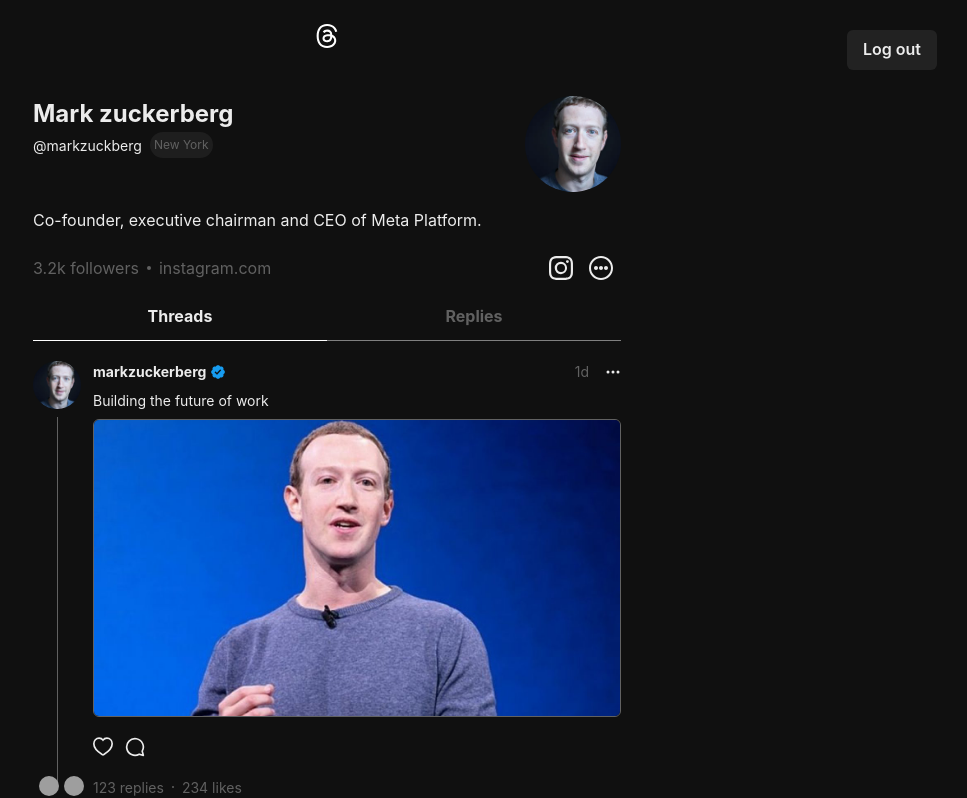
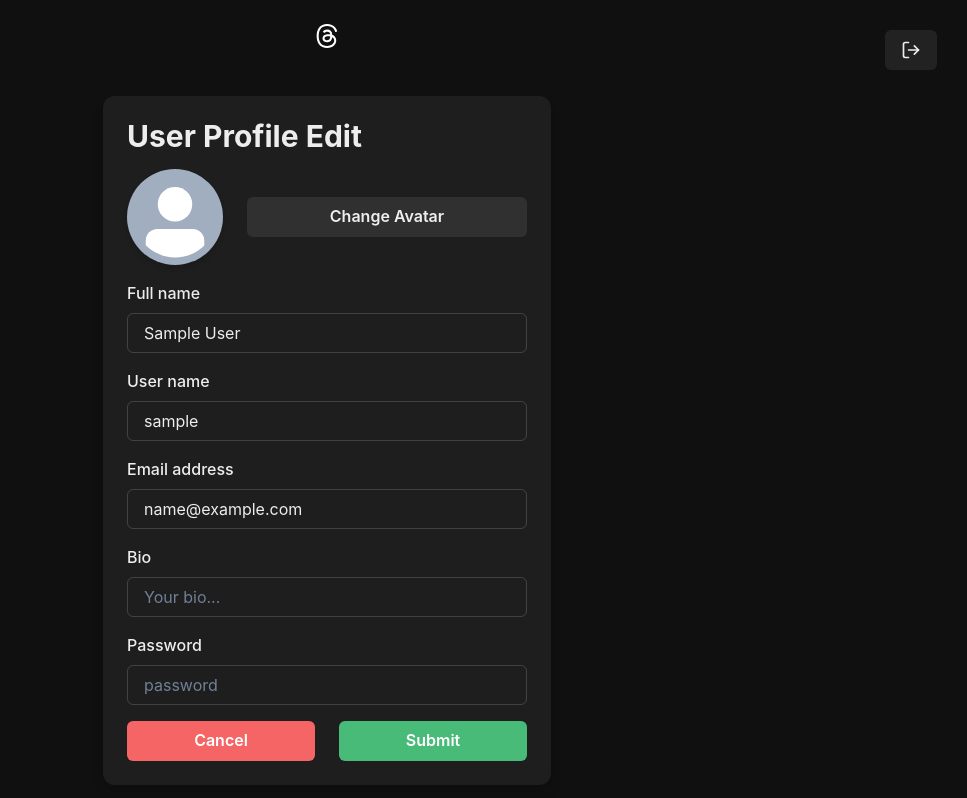
Before and after one commit to chimcutdimua/Threads-clone, a React (Vite) app in the folder frontend/: page /update in a window 1280 px wide. Shown: the top 798 px of the page, without its empty margins (313-1280 px from the left). Built offline with nearby package versions, Linux system fonts and the light colour scheme; sample sign-in values are in the browser's storage; grey boxes are pictures that could not be loaded.

Commit message:
updateuser

```diff
--- a/frontend/src/App.jsx
+++ b/frontend/src/App.jsx
@@ -8,9 +8,11 @@
 import { useRecoilValue } from "recoil"
 import userAtom from "./atoms/userAtom"
 import LogoutButton from "./components/LogoutButton"
+import UpdateProfilePage from "./Pages/UpdateProfilePage"
 
 function App() {
   const user = useRecoilValue(userAtom)
+  console.log(user)
 
   return (
     <Container maxW="620px">
@@ -18,6 +20,7 @@
       <Routes>
         <Route path="/" element={user ? <HomePage /> : <Navigate to={"/auth"} />} />
         <Route path="/auth" element={!user ? <AuthPage /> : <Navigate to={"/"} />} />
+        <Route path="/update" element={user ? <UpdateProfilePage /> : <Navigate to={"/auth"} />} />
         <Route path="/:username" element={<UserPage />} />
         <Route path="/:username/post/:pid" element={<PostPage />} />
       </Routes>
--- /dev/null
+++ b/frontend/src/Pages/UpdateProfilePage.jsx
@@ -0,0 +1,170 @@
+'use client'
+
+import {
+    Avatar,
+    Button,
+    Center,
+    Flex,
+    FormControl,
+    FormLabel,
+    Heading,
+    Input,
+    Stack,
+    useColorModeValue,
+    useToast
+} from '@chakra-ui/react'
+import { useRef, useState } from 'react'
+import { useRecoilValue, useSetRecoilState } from 'recoil'
+import userAtom from '../atoms/userAtom'
+import usePreviewImg from '../hooks/usePreviewImg'
+import axios from 'axios'
+
+export default function UpdateProfilePage() {
+    const toast = useToast()
+    const user = useRecoilValue(userAtom)
+    const setUser = useSetRecoilState(userAtom)
+    const [name, setName] = useState(user.name)
+    const [username, setUsername] = useState(user.username)
+    const [email, setEmail] = useState(user.email)
+    const [password, setPassword] = useState("")
+    const [bio, setBio] = useState(user.bio)
+    const [profilePic, setProfilePic] = useState(user.profilePic)
+    const fileRef = useRef(null)
+    const {handleImgUpload, imgUrl} = usePreviewImg()
+
+    const handleSubmit = async (e) => {
+        e.preventDefault()
+        const body = {
+            name: name,
+            username: username,
+            email: email,
+            password: password,
+            bio: bio,
+            profilePic: imgUrl || user.profilePic,
+        }
+        try {
+            const res = await axios.put('/api/users/update', body)
+            toast({
+                title: "Success",
+                description: "Profile updated successfully!",
+                status: "success",
+            })
+            setUser(res.data)
+            localStorage.setItem('user-threads', JSON.stringify(res.data))
+        } catch (error) {
+            toast({
+                title: "Error",
+                description: error.message,
+                status: "error",
+            })
+        }
+    }
+
+    return (
+        <form onSubmit={handleSubmit}>
+        <Flex
+            align={'center'}
+            justify={'center'}
+            my={6}
+            >
+            <Stack
+                spacing={4}
+                w={'full'}
+                maxW={'md'}
+                bg={useColorModeValue('white', 'gray.dark')}
+                rounded={'xl'}
+                boxShadow={'lg'}
+                p={6}
+                >
+                <Heading lineHeight={1.1} fontSize={{ base: '2xl', sm: '3xl' }}>
+                    User Profile Edit
+                </Heading>
+                <FormControl id="userName">
+                    <Stack direction={['column', 'row']} spacing={6}>
+                        <Center>
+                            <Avatar size="xl" boxShadow={"md"} src={imgUrl || user.profilePic} />
+
+                        </Center>
+                        <Center w="full">
+                            <Button onClick={() => fileRef.current.click()} w="full">Change Avatar</Button>
+                            <Input type='file' hidden ref={fileRef} onChange={handleImgUpload}/>
+                        </Center>
+                    </Stack>
+                </FormControl>
+                <FormControl  >
+                    <FormLabel>Full name</FormLabel>
+                    <Input
+                        value={name}
+                        placeholder="FullName"
+                        _placeholder={{ color: 'gray.500' }}
+                        type="text"
+                        onChange={(e) => setName(e.target.value)}
+                    />
+                </FormControl>
+                <FormControl >
+                    <FormLabel>User name</FormLabel>
+                    <Input
+                        value={username}
+                        placeholder="UserName"
+                        _placeholder={{ color: 'gray.500' }}
+                        type="text"
+                        onChange={(e) => setUsername(e.target.value)}
+                    />
+                </FormControl>
+                <FormControl >
+                    <FormLabel>Email address</FormLabel>
+                    <Input
+                        value={email}
+                        placeholder="your-email@example.com"
+                        _placeholder={{ color: 'gray.500' }}
+                        type="email"
+                        onChange={(e) => setEmail(e.target.value)}
+                    />
+                </FormControl>
+                <FormControl >
+                    <FormLabel>Bio</FormLabel>
+                    <Input
+                        value={bio}
+                        placeholder="Your bio..."
+                        _placeholder={{ color: 'gray.500' }}
+                        type="text"
+                        onChange={(e) => setBio(e.target.value)}
+                    />
+                </FormControl>
+                <FormControl >
+                    <FormLabel>Password</FormLabel>
+                    <Input
+                        value={password}
+                        placeholder="password"
+                        _placeholder={{ color: 'gray.500' }}
+                        type="password"
+                        onChange={(e) => setPassword(e.target.value)}
+                    />
+                </FormControl>
+                <Stack spacing={6} direction={['column', 'row']}>
+                    <Button
+                        bg={'red.400'}
+                        color={'white'}
+                        w="full"
+                        _hover={{
+                            bg: 'red.500',
+                        }}>
+                        Cancel
+                    </Button>
+                    <Button
+                        bg={'green.400'}
+                        color={'white'}
+                        w="full"
+                        _hover={{
+                            bg: 'green.500',
+                        }}
+                        type='submit'
+                        >
+                        Submit
+                    </Button>
+                </Stack>
+            </Stack>
+        </Flex>
+        </form>
+    )
+}
--- a/frontend/src/components/LogoutButton.jsx
+++ b/frontend/src/components/LogoutButton.jsx
@@ -3,7 +3,7 @@
 import { useSetRecoilState } from 'recoil'
 import userAtom from '../atoms/userAtom'
 import axios from 'axios'
-
+import { FiLogOut } from "react-icons/fi";
 const LogoutButton = () => {
     const setUser = useSetRecoilState(userAtom)
     const handleLogout = async () => {
@@ -16,7 +16,9 @@
         }
     }
     return (
-        <Button onClick={handleLogout} position={"fixed"} top={"30px"} right={"30px"}>Log out</Button>
+        <Button onClick={handleLogout} position={"fixed"} top={"30px"} right={"30px"}>
+            <FiLogOut size={20}/>
+        </Button>
     )
 }
 
--- /dev/null
+++ b/frontend/src/hooks/usePreviewImg.js
@@ -0,0 +1,31 @@
+import { useToast } from '@chakra-ui/react'
+import { useState } from 'react'
+
+const usePreviewImg = () => {
+    const toast = useToast()
+    const [imgUrl, setImgUrl] = useState(null)
+    const handleImgUpload = (e) => {
+        const file = e.target.files[0]
+        if (file && file.type.startsWith('image/')) {
+            const reader = new FileReader()
+            reader.onload = (e) => {
+                setImgUrl(e.target.result);
+            }
+            reader.readAsDataURL(file)
+        } else {
+            toast({
+                title: "Invalid file type",
+                status: "error",
+                duration: 3000,
+                isClosable: true,
+            })
+            setImgUrl(null)
+        }
+    }
+  return {
+    imgUrl,
+    handleImgUpload
+  }
+}
+
+export default usePreviewImg
```
